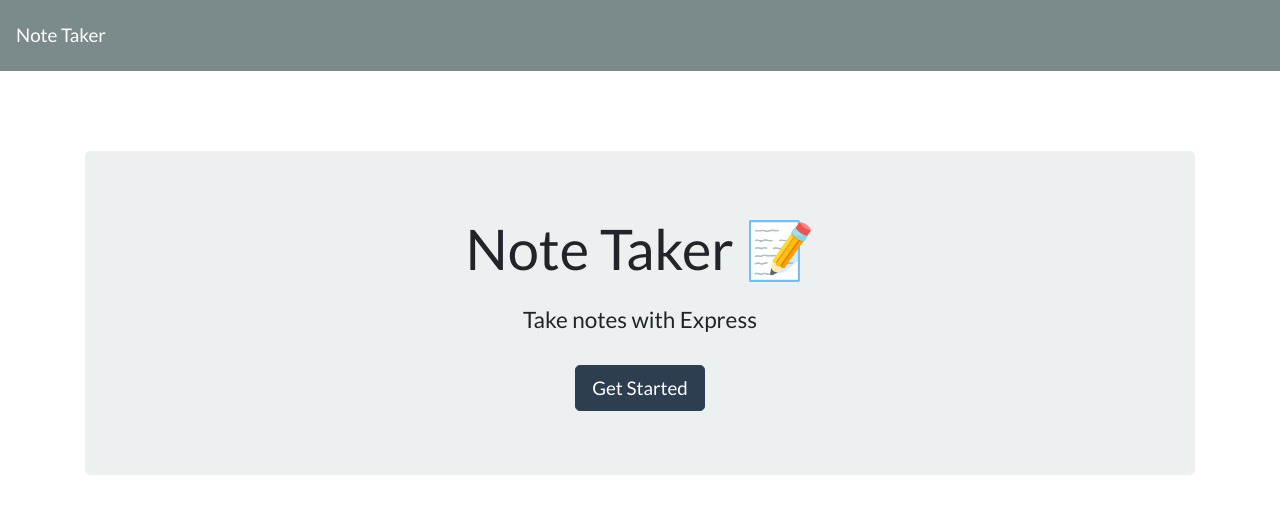
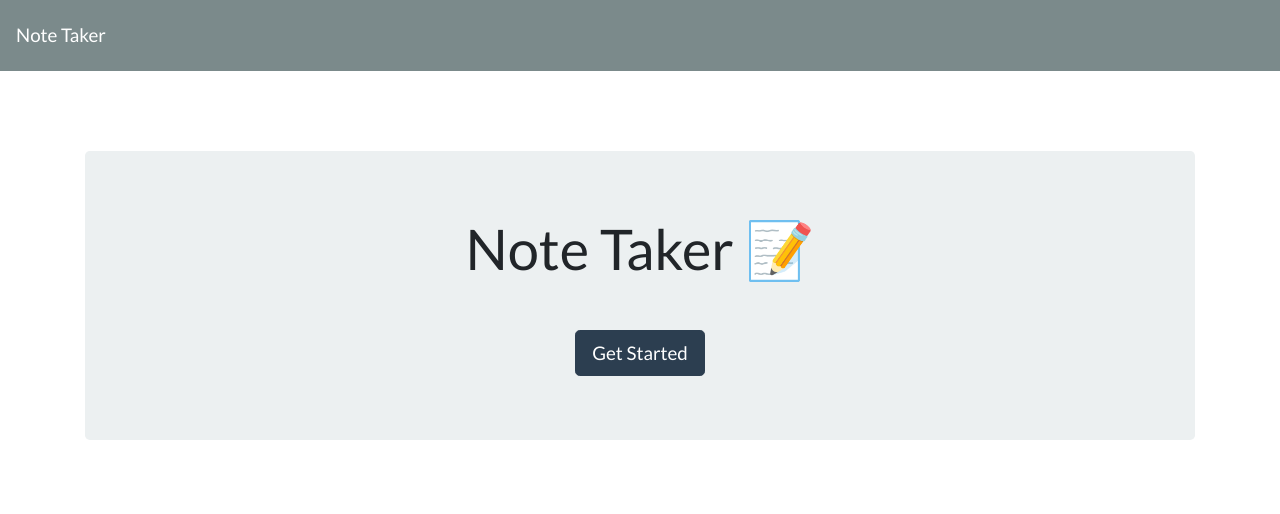
Before and after one commit to jlewisit/note-taker-express, a website: page public/index.html in a window 1280 px wide. Drawn offline with nearby package versions, Linux system fonts and the light colour scheme; no server answers.

Commit message:
branding update

```diff
--- a/package.json
+++ b/package.json
@@ -4,12 +4,13 @@
   "description": "",
   "main": "server.js",
   "scripts": {
-    "test": "echo \"Error: no test specified\" && exit 1"
+    "test": "echo \"Error: no test specified\" && exit 1",
+    "seed": "node seeds/index.js"
   },
   "author": "",
   "license": "ISC",
   "dependencies": {
-    "express": "^4.16.4",
+    "express": "^4.18.2",
     "uuid": "^9.0.0"
   }
 }
--- a/public/index.html
+++ b/public/index.html
@@ -17,7 +17,7 @@
   <div class="container">
     <div style="margin-top: 80px;" class="jumbotron text-center">
       <h1 class="display-4">Note Taker <span role="img" aria-label="Memo">📝</span></h1>
-      <h4 class="mt-4">Take notes with Express</h4>
+      <h4 class="mt-4"></h4>
       <a class="btn btn-primary btn-lg mt-4" href="/notes" role="button">Get Started</a>
     </div>
   </div>
```
Also changed, not shown: public/assets/11-express-homework-demo-01.png (deleted), public/assets/11-express-homework-demo-02.png (deleted), 1 other file.
